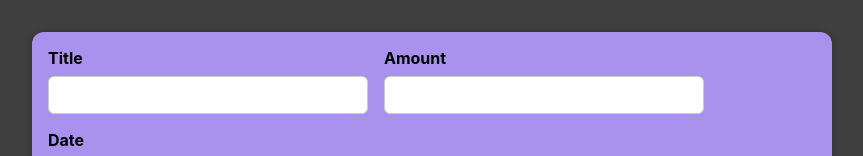
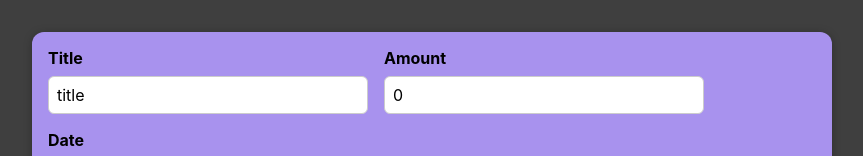
Before and after one commit to MichalZal/React-Expenses, a React (Create React App) app: page / in a window 1280 px wide. Shown: the top 156 px of the page, without its empty margins (208-1071 px from the left). Built offline with nearby package versions, Linux system fonts and the light colour scheme.

Commit message:
Update ExpenseForm.js

```diff
--- a/src/components/NewExpense/ExpenseForm.js
+++ b/src/components/NewExpense/ExpenseForm.js
@@ -4,9 +4,9 @@ import "./ExpenseForm.css";
 
 const ExpenseForm = (props) => {
 	// tworzymy zmienne.
-	const [enteredTitle, setEnteredTitle] = useState("");
-	const [enteredAmount, setEnteredAmount] = useState("");
-	const [enteredDate, setEnteredDate] = useState("");
+	const [enteredTitle, setEnteredTitle] = useState("title");
+	const [enteredAmount, setEnteredAmount] = useState("0");
+	const [enteredDate, setEnteredDate] = useState("2020-0-0");
 
 	// przypisujemy zmiennym wartość value z inptów
 	const titleChangeHandler = (e) => {
```
